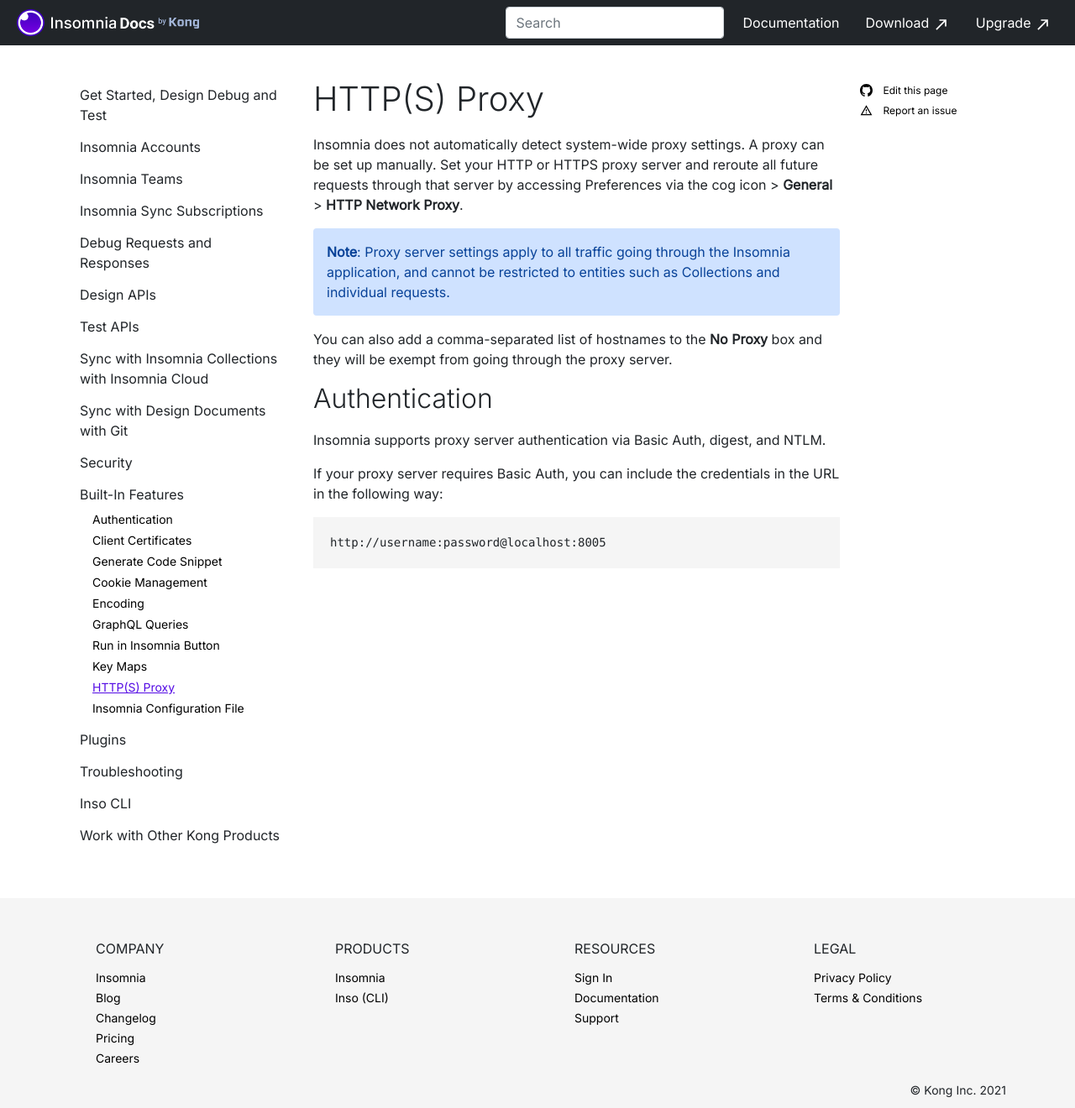
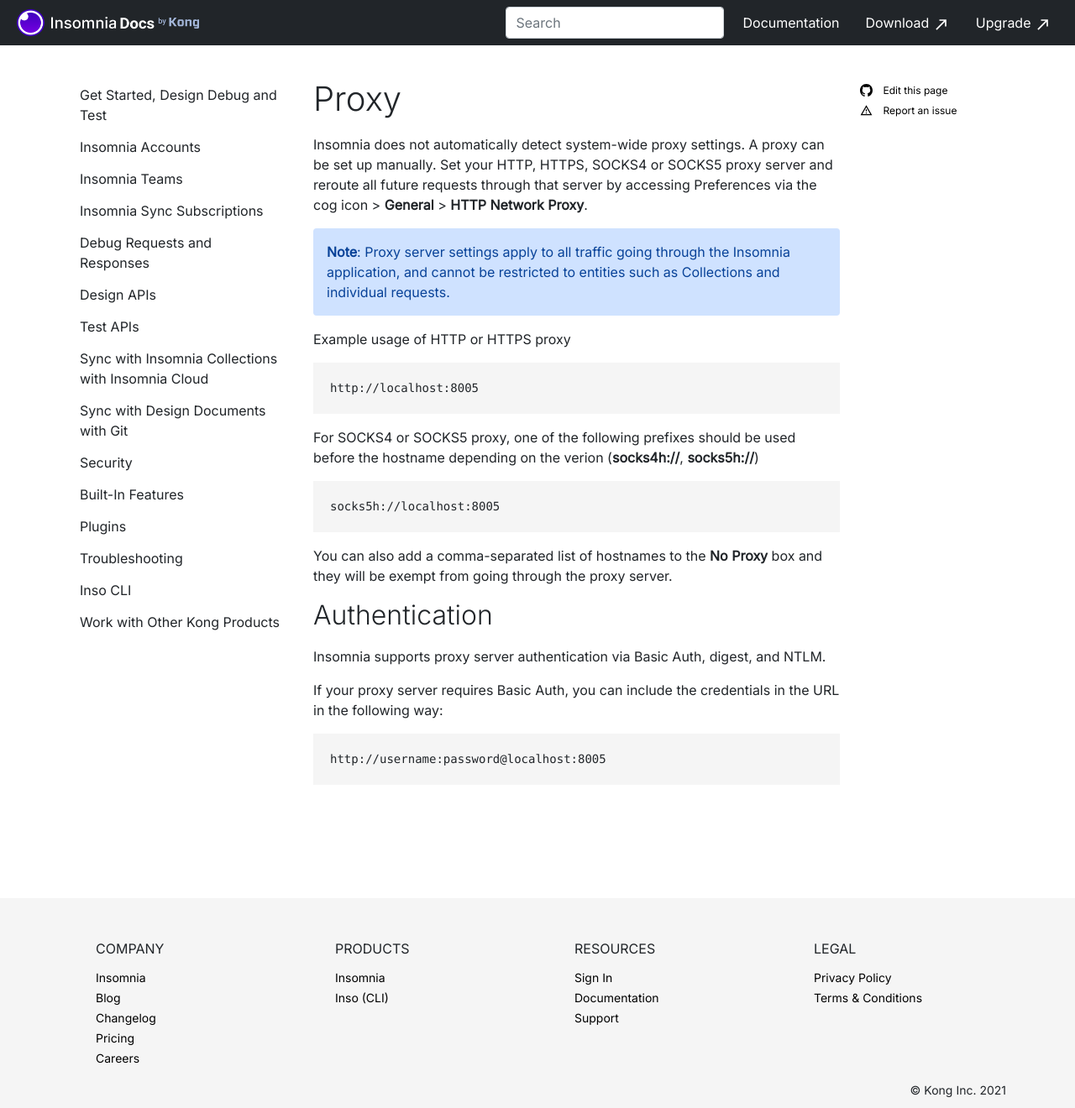
Before and after one commit to Kong/insomnia-docs, a Jekyll site: the page built from docs/insomnia/http-proxy.md, in a window 1280 px wide and 1320 px high. Shown: the whole window at 84% size. Built offline with Jekyll 4.4.1, drawn with Linux system fonts in a browser that asks for light colours; comment, search, counter and statistics services are not loaded.

Commit message:
Update proxy documentation to include SOCKS4 and SOCKS5 support

````diff
--- a/docs/_data/main-nav.yaml
+++ b/docs/_data/main-nav.yaml
@@ -122,8 +122,8 @@
         url: /insomnia/run-in-insomnia-button
       - title: Key Maps
         url: /insomnia/key-maps
-      - title: HTTP(S) Proxy
-        url: /insomnia/http-proxy
+      - title: Proxy
+        url: /insomnia/proxy
       - title: Insomnia Configuration File
         url: /insomnia/insomnia-config-file
   - title: Plugins
--- a/docs/insomnia/http-proxy.md
+++ b/docs/insomnia/http-proxy.md
@@ -1,14 +1,26 @@
 ---
 layout: article-detail
-title:  HTTP(S) Proxy
+title:  Proxy
 category: "Get Started"
 category-url: get-started
 ---
 
-Insomnia does not automatically detect system-wide proxy settings. A proxy can be set up manually. Set your HTTP or HTTPS proxy server and reroute all future requests through that server by accessing Preferences via the cog icon > **General** > **HTTP Network Proxy**.
+Insomnia does not automatically detect system-wide proxy settings. A proxy can be set up manually. Set your HTTP, HTTPS, SOCKS4 or SOCKS5 proxy server and reroute all future requests through that server by accessing Preferences via the cog icon > **General** > **HTTP Network Proxy**.
 
 {:.alert .alert-primary}
 **Note**: Proxy server settings apply to all traffic going through the Insomnia application, and cannot be restricted to entities such as Collections and individual requests.
+
+Example usage of HTTP or HTTPS proxy
+
+```bash
+http://localhost:8005
+```
+
+For SOCKS4 or SOCKS5 proxy, one of the following prefixes should be used before the hostname depending on the verion (**socks4h://**, **socks5h://**)
+
+```bash
+socks5h://localhost:8005
+```
 
 You can also add a comma-separated list of hostnames to the **No Proxy** box and they will be exempt from going through the proxy server.
 
--- a/docs/sitemap.xml
+++ b/docs/sitemap.xml
@@ -51,7 +51,7 @@
   <priority>0.64</priority>
 </url>
 <url>
-  <loc>https://docs.insomnia.rest/insomnia/http-proxy</loc>
+  <loc>https://docs.insomnia.rest/insomnia/proxy</loc>
   <lastmod>2022-04-20T14:38:46+00:00</lastmod>
   <priority>0.64</priority>
 </url>
--- a/docs/vercel.json
+++ b/docs/vercel.json
@@ -87,7 +87,7 @@
     { "source": "/article/176-(.*)", "destination": "/insomnia/graphql-queries", "permanent": false },
     { "source": "/article/188-(.*)", "destination": "/insomnia/grpc", "permanent": false },
     { "source": "/article/189-(.*)", "destination": "/insomnia/faq#technical-questions", "permanent": false },
-    { "source": "/article/179-(.*)", "destination": "/insomnia/http-proxy", "permanent": false },
+    { "source": "/article/179-(.*)", "destination": "/insomnia/proxy", "permanent": false },
     { "source": "/article/158-(.*)", "destination": "/insomnia/security-standards", "permanent": false },
     { "source": "/article/192-(.*)", "destination": "/insomnia/unit-testing", "permanent": false },
     { "source": "/article/156-(.*)", "destination": "/insomnia/install", "permanent": false },
````
